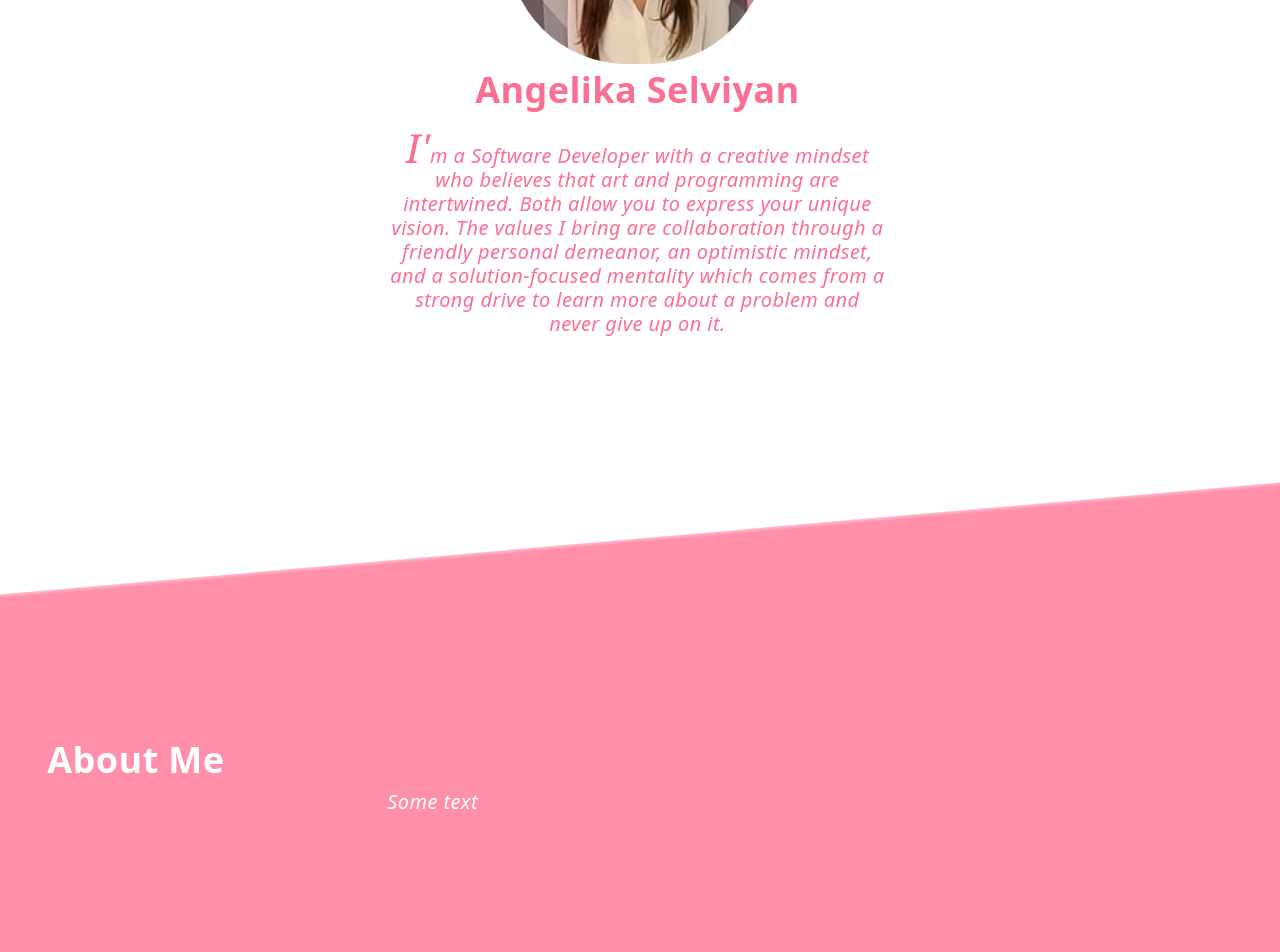
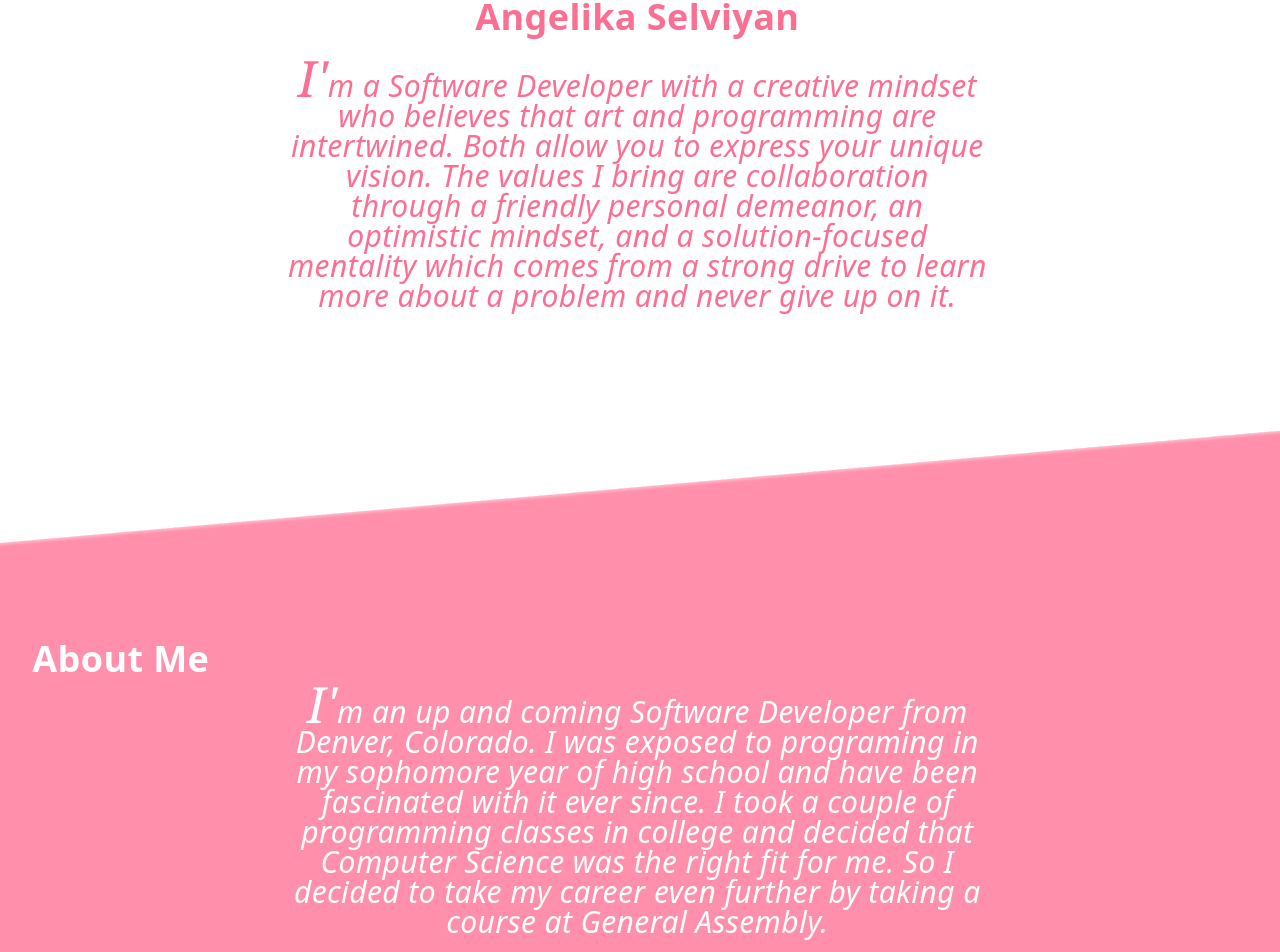
Before and after one commit to ASelviyan/Portfolio, a Next.js app: page / in a window 1280 px wide. Shown: the part 440-1392 px from the top of the page. Built offline with nearby package versions, Linux system fonts and the light colour scheme.

Commit message:
first draft

```diff
--- a/components/About.jsx
+++ b/components/About.jsx
@@ -2,7 +2,10 @@ export default function About() {
     return (
         <>
             <h2>About Me</h2>
-            <p>Some text</p>
+            <div className='text-center'>
+                <p className="BigFirstLetter  font-medium">I&apos;m an up and coming Software Developer from Denver, Colorado. I was exposed to programing in my sophomore year of high school and have been fascinated with it ever since. I took a couple of programming classes in college and decided that Computer Science was the right fit for me. So I decided to take my career even further by taking a course at General Assembly.  </p>
+            </div>
         </>
+
     )
 }
--- a/components/Main.jsx
+++ b/components/Main.jsx
@@ -12,7 +12,7 @@ export default function Main() {
                 <div className="se-slope">
                     <article className="se-content">
                         <div className='w-full text-center'>
-                            <div className='my-6'>
+                            <div>
                                 <Image src='/assets/profilePic3.PNG' alt='/' width='260' height='240' className='rounded-full' />
                                 <h2 className='mb-4'>Angelika Selviyan</h2>
                                 <p className=' font-medium BigFirstLetter'>I&apos;m a Software Developer with a creative mindset who believes that art and programming are intertwined. Both allow you to express your unique vision. The values I bring are collaboration through a friendly personal demeanor, an optimistic mindset, and a solution-focused mentality which comes from a strong drive to learn more about a problem and never give up on it. </p>
--- a/components/ProjectItem.jsx
+++ b/components/ProjectItem.jsx
@@ -8,8 +8,8 @@ export default function ProjectItem({ title, backgroundImg, technologies, projec
                 <h3 className='text-lg tracking-wider text-center' >{title}</h3>
                 <div className={
                     color == 1
-                        ? "relative flex items-center justify-center w-[34%] h-auto mx-auto shadow-gray-400 rounded-xl  group hover:bg-gradient-to-r from-[#ffffff] to-[#ffffff]"
-                        : "relative flex items-center justify-center h-auto w-[35%] mx-auto shadow-gray-400 rounded-xl group hover:bg-gradient-to-r from-[#FF8FAB] to-[#FF8FAB]"
+                        ? "relative flex items-center justify-center w-[100%] h-auto mx-auto shadow-gray-400 rounded-xl  group hover:bg-gradient-to-r from-[#ffffff] to-[#ffffff]"
+                        : "relative flex items-center justify-center h-auto w-[100%] mx-auto shadow-gray-400 rounded-xl group hover:bg-gradient-to-r from-[#FF8FAB] to-[#FF8FAB]"
                 }>
                     <Image className='rounded-xl group-hover:opacity-10' src={backgroundImg} width={width} height={height} alt='/' />
                     <div className='hidden group-hover:block absolute top-[50%] left-[50%] translate-x-[-50%] translate-y-[-50%]'>
@@ -19,6 +19,7 @@ export default function ProjectItem({ title, backgroundImg, technologies, projec
                                 : 'text-center text-white underline decoration-solid'} id='regularH3' >
                             Technologies Used
                         </h4>
+
                         <p className={color == 1
                             ? 'pb-4 text-[#f64d66] text-center'
                             : 'pb-4  text-white text-center'} id='regularP'>
--- a/styles/globals.css
+++ b/styles/globals.css
@@ -32,7 +32,7 @@
 }
 
 .se-slope{
-	margin: 0 -50px;
+	margin: 0 -65px;
 	transform-origin: left center;
 }
 .se-slope:nth-child(odd){
@@ -102,16 +102,16 @@
 
 .se-content p{
 	width: 75%;
-	max-width: 500px;
+	max-width: 700px;
 	margin: 0 auto;
 	font-style: italic;
-	font-size: 20px;
-	line-height: 24px;
+	font-size: 30px;
+	line-height: 30px;
 	padding-top: 10px;
 }
 
 .BigFirstLetter:first-letter{
-	font-size: 40px;
+	font-size: 50px;
 	font-family: 'Adobe Garamond Pro', Georgia, serif;
 }
 #regularP {
@@ -126,12 +126,12 @@
 .se-slope:nth-child(odd) .se-content{
 	transform: rotate(-5deg);
 	color: #FB6F92;
-	padding: 200px 100px 300px 100px;
+	padding: 150px 100px 300px 100px;
 }
 .se-slope:nth-child(even) .se-content{
 	transform: rotate(5deg);
 	color: rgb(255, 255, 255);
-	padding: 200px 100px 300px 100px;
+	padding: 150px 100px 300px 100px;
 }
 
 @media screen and (max-width: 900px) {
@@ -148,19 +148,18 @@
 }
 
 #regularP {
-	font-size: 10px;
+	font-size: 20px;
 	font-style: italic;
 }
 
 #regularH3 {
-	font-size: 20px;
+	font-size: 25px;
 }
 
 .se-content h3{
 	font-size: 20px;
 	position: relative;
 	display: inline-block;
-	padding: 0px 30px 0px 30px;
 	height: 100px;
 	line-height: 80px;
 	margin-bottom: 20px;
@@ -169,4 +168,5 @@
 	text-shadow: 1px 1px 1px rgba(255, 255, 255, 0.9);
 }
 
+
 }
```
